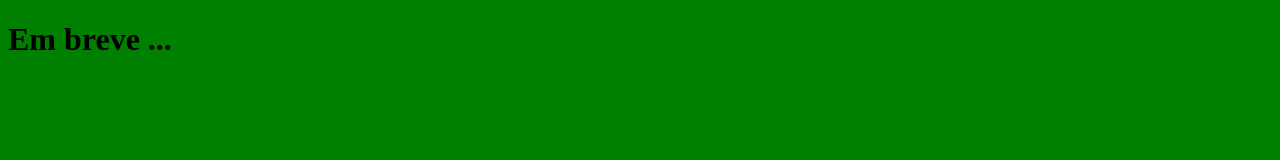
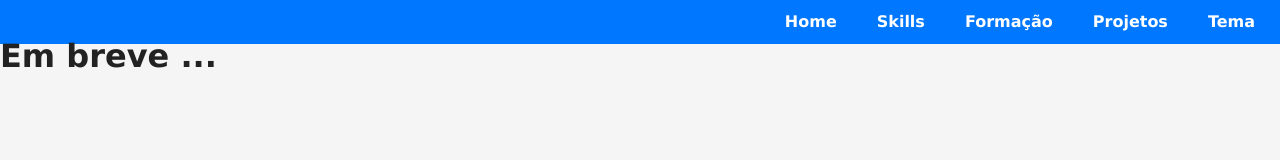
Before and after one commit to Everton951/projeto-portfolio, a plain HTML site: page index.html in a window 1280 px wide. Drawn offline with Linux system fonts and the light colour scheme.

Commit message:
atualizando o portfólio

```diff
--- a/estilos/style.css
+++ b/estilos/style.css
@@ -1,14 +1,52 @@
 @charset "UTF-8";
-/*
-  Variáveis para cores:
-  --fundo-principal
-  --texto
-  --texto-inverso
-  --destaque
-  --destaque-inverso
-  --fundo-card
-*/
+
+*{
+  margin: 0;
+  padding: 0;
+  box-sizing: border-box;
+}
+
+:root { /* VÁRIAVEIS DO SISTEMA */
+  --fundo-principal: #f5f5f5;
+  --texto: #222222;
+  --texto-inverso: #ffffff;
+  --destaque: #0077ff;
+  --destaque-inverso: #66bbff;
+  --fundo-card: #ffffff;
+}
 
 body{
-  background-color: green;
+  font-family: Verdana, Geneva, Tahoma, sans-serif;
+  line-height: 1.5em;
+  background-color: var(--fundo-principal);
+  color: var(--texto);
 }
+
+header {
+  background-color: var(--destaque);
+  color: var(--texto);
+  padding: 10px;
+  display: flex;
+  justify-content: flex-end;
+  align-content: center;
+}
+
+nav#menu ul{
+  list-style: none;
+  display: flex;
+  gap: 10px;
+}
+
+nav#menu a{
+  text-decoration: none;
+  color: var(--texto-inverso);
+  font-weight: 600;
+  padding: 12px 15px;
+  border-radius: 5px;
+  transition: background-color 0.5s, color 0.5s;
+}
+
+nav#menu a:hover{
+  background-color: var(--destaque-inverso);
+  color: var(--destaque);
+}
--- a/index.html
+++ b/index.html
@@ -9,7 +9,15 @@
 </head>
 <body>
     <header>
-
+        <nav id="menu">
+            <ul>
+                <li><a href="#">Home</a></li>
+                <li><a href="#">Skills</a></li>
+                <li><a href="#">Formação</a></li>
+                <li><a href="#">Projetos</a></li>
+                <li><a href="#">Tema</a></li>
+            </ul>
+        </nav>
     </header>
 
     <main>
```
